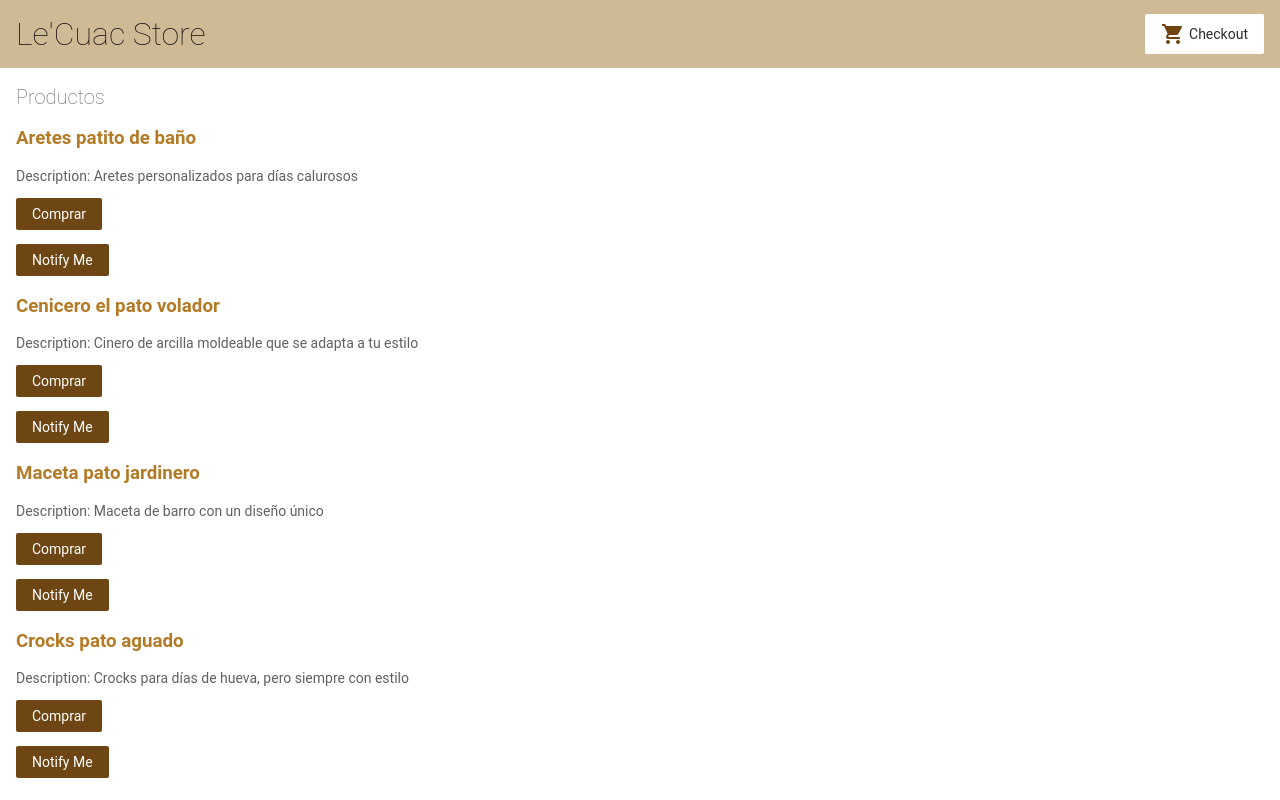
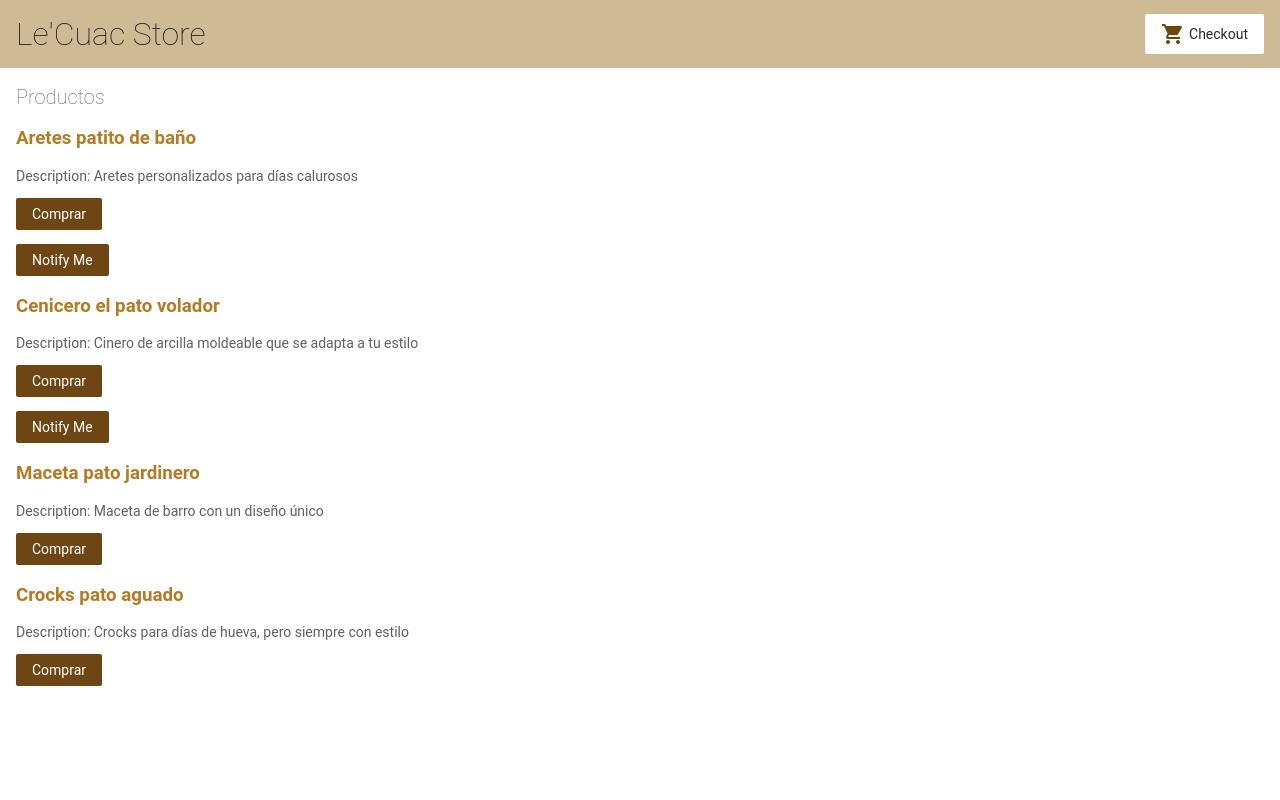
Before and after one commit to Liz67/Practica2, an Angular app: page / in a window 1280 px wide. Built offline with nearby package versions, Linux system fonts and the light colour scheme.

Commit message:
4 files modified

```diff
--- a/src/app/product-alerts/product-alerts.component.html
+++ b/src/app/product-alerts/product-alerts.component.html
@@ -1,3 +1,3 @@
-<p *ngIf="product && product.price > 10">
-  <button type="button">Notify Me</button>
+<p *ngIf="product && product.price > 600">
+<button type="button" (click)="notify.emit()">Notify Me</button>
 </p>
--- a/src/app/product-alerts/product-alerts.component.ts
+++ b/src/app/product-alerts/product-alerts.component.ts
@@ -1,4 +1,4 @@
-import { Component, Input } from '@angular/core';
+import { Component, Input, Output, EventEmitter } from '@angular/core';
 import { Product } from '../products';
 
 @Component({
@@ -7,5 +7,6 @@
   styleUrls: ['./product-alerts.component.css'],
 })
 export class ProductAlertsComponent {
-  @Input() product!: Product;
+  @Input() product!: Product | undefined;
+  @Output() notify = new EventEmitter();
 }
--- a/src/app/product-list/product-list.component.html
+++ b/src/app/product-list/product-list.component.html
@@ -8,8 +8,10 @@
 
   <button type="button" (click)="compartir()">Comprar</button>
 
-  <app-product-alerts [product]= "producto"></app-product-alerts>
-
+  <app-product-alerts
+    [product]="producto"
+    (notify)="onNotify()"
+  ></app-product-alerts>
 </div>
 
 <!--
--- a/src/app/product-list/product-list.component.ts
+++ b/src/app/product-list/product-list.component.ts
@@ -13,6 +13,9 @@
   compartir() {
     window.alert('The product has been shared!');
   }
+  onNotify() {
+    window.alert('You will be notified when the product goes on sale');
+  }
 }
 
 /*
```
